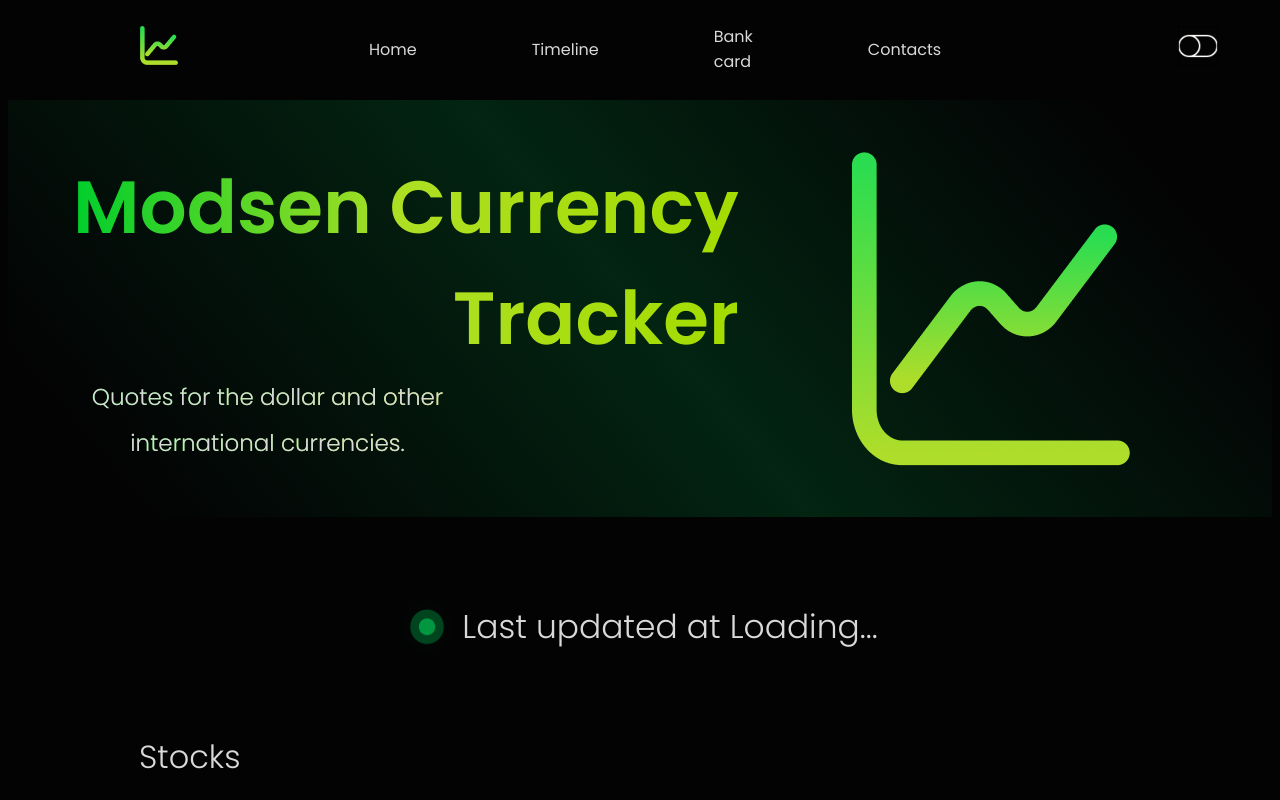
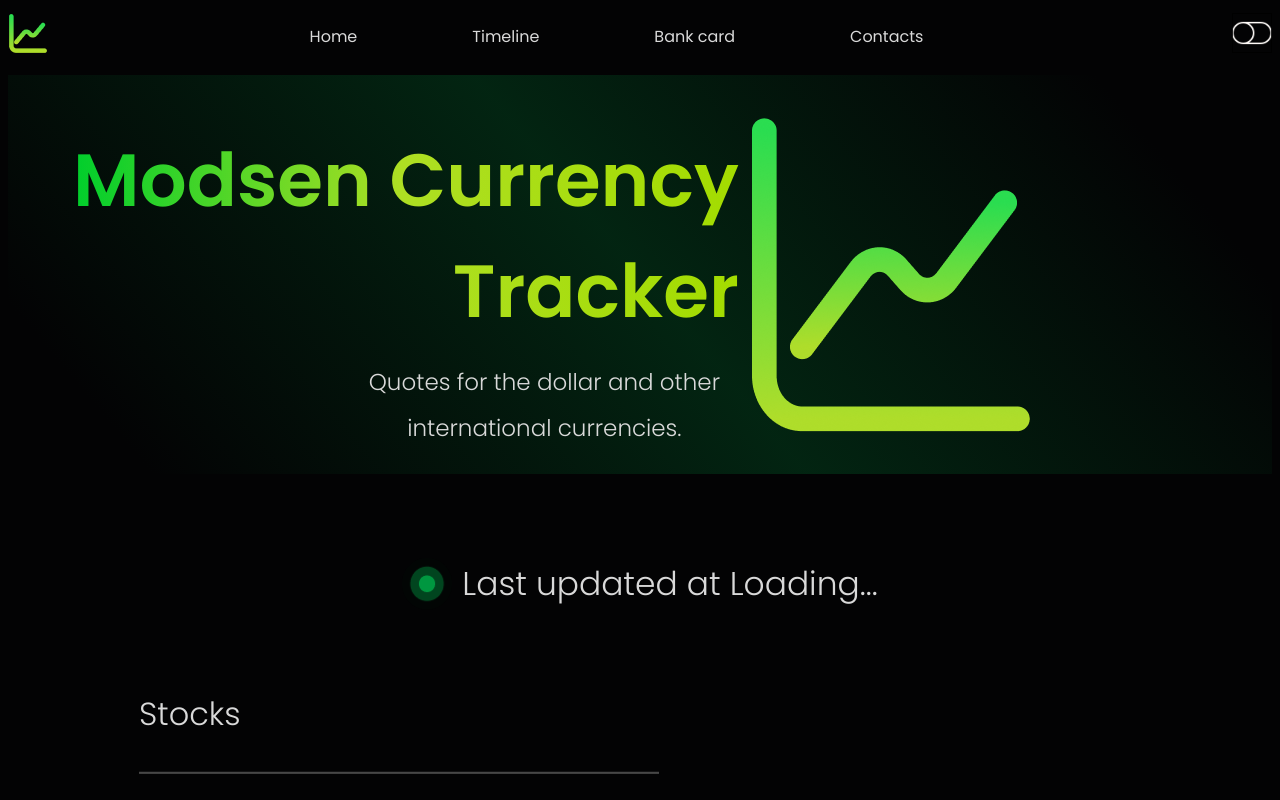
Before and after one commit to maximdavidson/Currency-Tracker, a React (Create React App) app: page / in a window 1280 px wide. Shown: the top 800 px of the page. Built offline with nearby package versions, Linux system fonts and the light colour scheme; no server answers; what chartjs-chart-financial would draw is missing.

Commit message:
fix: fix some header styles

```diff
--- a/src/components/Header/Header.jsx
+++ b/src/components/Header/Header.jsx
@@ -22,13 +22,19 @@
   BurgerIcon,
   Menu,
   DesktopMenu,
+  StyledHeader,
+  HeaderText,
+  HeaderTitle,
+  HeaderTitleSpan,
+  HeaderSubtitleWrapper,
+  HeaderSubtitle,
+  Diagram,
 } from './styles';
 import NavBar from '../NavBar/NavBar';
-import './style.css';
 
 export const Header = () => {
   const { lastUpdate } = useCurrencyRates();
-  const { toggleTheme, isDarkTheme } = useTheme();
+  const { toggleTheme, isDarkTheme, theme } = useTheme();
   const [isOpen, setIsOpen] = useState(false);
   const location = useLocation();
 
@@ -71,19 +77,19 @@
           </nav>
         </Menu>
       </Container>
-      <div className={`header-wrapper ${isDarkTheme ? '' : 'light-theme'}`}>
-        <div className="text-side">
-          <h1 className="wrap-title">
-            Modsen Currency <span className="wrap-title-line">Tracker</span>
-            <span
-              className={`wrap-title-line-sec ${isDarkTheme ? '' : 'light-theme'}`}
-            >
+      <StyledHeader>
+        <HeaderText>
+          <HeaderTitle>
+            Modsen Currency <HeaderTitleSpan>Tracker</HeaderTitleSpan>
+          </HeaderTitle>
+          <HeaderSubtitleWrapper>
+            <HeaderSubtitle>
               Quotes for the dollar and other international currencies.
-            </span>
-          </h1>
-        </div>
-        <img className="diagram" src={diagram} alt="diagram" />
-      </div>
+            </HeaderSubtitle>
+          </HeaderSubtitleWrapper>
+        </HeaderText>
+        <Diagram src={diagram} alt="diagram" />
+      </StyledHeader>
       <LastUp>
         <PulsatingCircle src={circleImg} alt="Image" />
         <Text>Last updated at {formatDate(lastUpdate)}</Text>
--- a/src/components/Header/style.css
+++ b/src/components/Header/style.css
@@ -1,92 +1,4 @@
-@import url('https://fonts.googleapis.com/css2?family=Poppins:ital,wght@0,100;0,200;0,300;0,400;0,500;0,600;0,700;0,800;0,900;1,100;1,200;1,300;1,400;1,500;1,600;1,700;1,800;1,900&display=swap');
-
-.header-wrapper {
-  margin-top: 10px;
-  background: linear-gradient(
-    252.93deg,
-    #121212 11.77%,
-    rgba(36, 121, 64, 0) 91.12%
-  );
-  background: linear-gradient(
-    50deg,
-    rgba(3, 3, 4, 1) 9%,
-    rgba(0, 188, 79, 0.1803571770505077) 50%,
-    rgba(3, 3, 4, 1) 89%
-  );
-  display: flex;
-  gap: 100px;
-  align-items: center;
-  padding: 0 65px;
-  min-height: 417.05px;
-}
-
-.header-wrapper.light-theme {
-  background: linear-gradient(
-    45deg,
-    #fcfcfc 9%,
-    rgba(0, 188, 79, 0.1803571770505077) 50%,
-    #fcfcfc 89%
-  );
-}
-
-.text-side {
+body {
   display: flex;
   flex-direction: column;
-  justify-content: flex-end;
 }
-
-.wrap-title {
-  font-size: 74px;
-  font-weight: 600;
-  background: linear-gradient(
-    90.18deg,
-    #00ce2c 0.18%,
-    #aedf23 49.3%,
-    #a3dc00 99.88%
-  );
-  -webkit-background-clip: text;
-  color: transparent;
-  text-align: right;
-}
-
-.wrap-title-line {
-  display: block;
-}
-.wrap-title-line-sec {
-  display: block;
-  font-size: 23px;
-  font-weight: 300;
-  line-height: 46px;
-  max-width: 389px;
-  text-align: center;
-  color: rgba(217, 217, 217, 1);
-}
-.wrap-title-line-sec.light-theme {
-  color: rgb(50, 49, 49);
-}
-
-@media (max-width: 900px) {
-  .wrap-title {
-    font-size: 64px;
-  }
-  .diagram {
-    max-width: 300px;
-  }
-  .wrap-title-line-sec {
-    font-size: 20px;
-  }
-}
-@media (max-width: 450px) {
-  .wrap-title {
-    font-size: 34px;
-  }
-  .diagram {
-    max-width: 150px;
-  }
-  .wrap-title-line-sec {
-    font-size: 12px;
-  }
-  .header-wrapper {
-    gap: 100px;
-  }
-}
--- a/src/components/Header/styles.js
+++ b/src/components/Header/styles.js
@@ -1,17 +1,6 @@
 import styled, { keyframes } from 'styled-components';
 
-export const Container = styled.div`
-  padding-left: 131px;
-  padding-right: 120px;
-  @media (max-width: 900px) {
-    padding-left: 20px;
-    padding-right: 20px;
-  }
-  @media (max-width: 450px) {
-    padding-left: 20px;
-    padding-right: 20px;
-  }
-`;
+export const Container = styled.div``;
 
 export const Wrapper = styled.div`
   display: flex;
@@ -45,8 +34,7 @@
   margin: 56px auto;
   gap: 10px;
 
-  @media (max-width: 900px) {
-    margin-right: -150px;
+  @media (max-width: 450px) {
   }
 `;
 
@@ -127,3 +115,87 @@
     display: none;
   }
 `;
+
+export const StyledHeader = styled.div`
+  margin-top: 10px;
+  display: flex;
+
+  align-items: center;
+  padding: 0 65px;
+  max-width: 100%;
+  background: ${(props) => props.theme.headerBackground};
+
+  @media (max-width: 900px) {
+    gap: 50px;
+  }
+
+  @media (max-width: 450px) {
+    gap: 170px;
+  }
+`;
+
+export const HeaderText = styled.div`
+  display: flex;
+  flex-direction: column;
+`;
+
+export const HeaderTitle = styled.h1`
+  font-size: 74px;
+  font-weight: 600;
+  background: linear-gradient(
+    90.18deg,
+    #00ce2c 0.18%,
+    #aedf23 49.3%,
+    #a3dc00 99.88%
+  );
+  -webkit-background-clip: text;
+  color: transparent;
+  text-align: right;
+
+  @media (max-width: 900px) {
+    font-size: 64px;
+  }
+
+  @media (max-width: 450px) {
+    font-size: 34px;
+  }
+`;
+
+export const HeaderTitleSpan = styled.span`
+  display: block;
+`;
+
+export const HeaderSubtitleWrapper = styled.div`
+  display: flex;
+  justify-content: end;
+  margin-top: -60px;
+`;
+
+export const HeaderSubtitle = styled.p`
+  font-size: 23px;
+  font-weight: 300;
+  line-height: 46px;
+  max-width: 389px;
+  text-align: center;
+  color: ${(props) => props.theme.textColor};
+
+  @media (max-width: 900px) {
+    font-size: 20px;
+  }
+
+  @media (max-width: 450px) {
+    font-size: 12px;
+  }
+`;
+
+export const Diagram = styled.img`
+  max-width: 100%;
+
+  @media (max-width: 900px) {
+    max-width: 300px;
+  }
+
+  @media (max-width: 450px) {
+    max-width: 150px;
+  }
+`;
--- a/src/theme/themes.js
+++ b/src/theme/themes.js
@@ -6,6 +6,8 @@
   CardBackground: 'rgba(74, 74, 79, 1)',
   сurrencyName: 'rgba(0, 0, 0, 1)',
   searchBackground: 'rgba(60, 58, 63, 1)',
+  headerBackground:
+    'linear-gradient(45deg, #fcfcfc 9%, rgba(0, 188, 79, 0.1803571770505077) 50%, #fcfcfc 89%)',
 };
 
 export const darkTheme = {
@@ -16,4 +18,6 @@
   CardBackground: 'rgba(32, 32, 37, 1)',
   сurrencyName: 'rgba(217, 217, 217, 1)',
   searchBackground: 'rgba(27, 32, 40, 1)',
+  headerBackground:
+    'linear-gradient(50deg, rgba(3, 3, 4, 1) 9%, rgba(0, 188, 79, 0.1803571770505077) 50%, rgba(3, 3, 4, 1) 89%)',
 };
```
